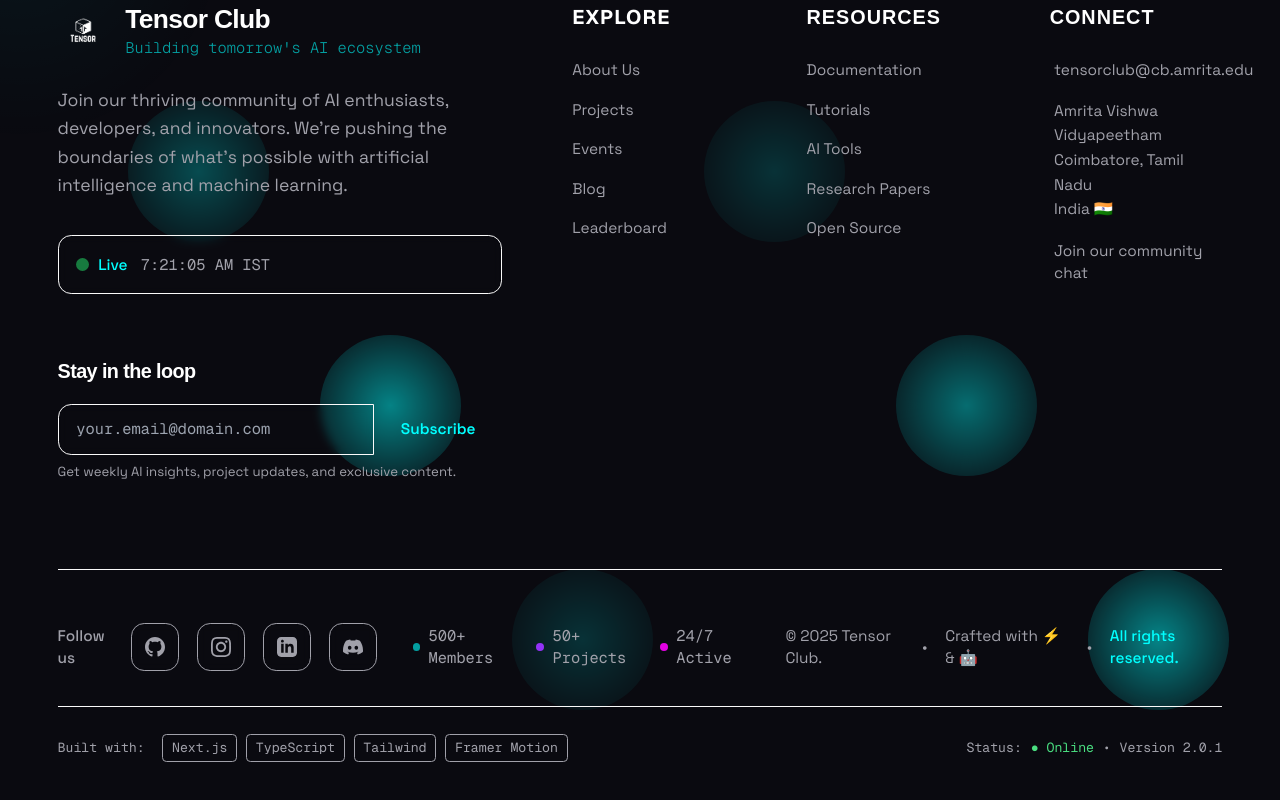
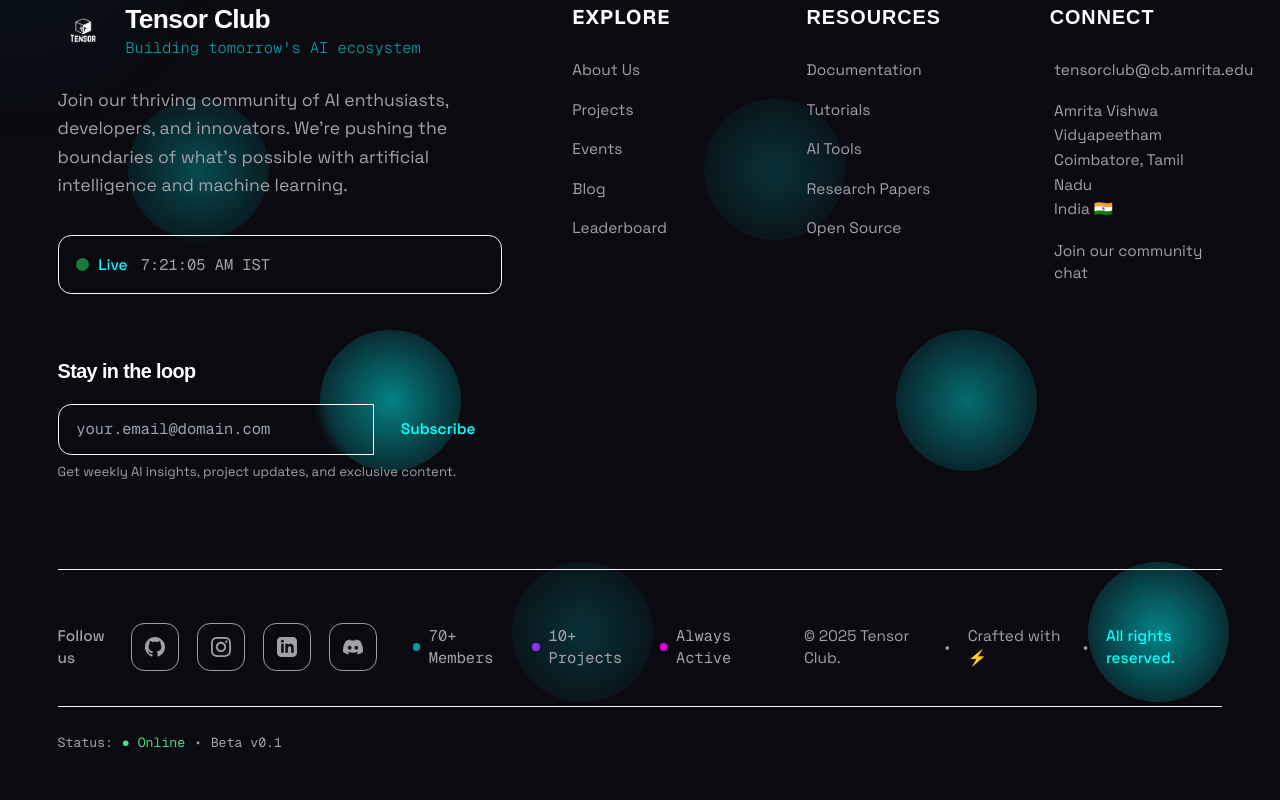
Before and after one commit to ArunN2005/tensor-web, a Next.js app: page / in a window 1280 px wide. Shown: the part 4890-5690 px from the top of the page. Built offline with nearby package versions, Linux system fonts and the light colour scheme; a web font is replaced by a local one.

Commit message:
Navi (#29)
* feat: update navbar, footer, and UI components

* fix: build fix

* Update Footer.tsx

```diff
--- a/src/components/pages/Footer.tsx
+++ b/src/components/pages/Footer.tsx
@@ -286,21 +286,21 @@
               <div className="flex items-center gap-4" style={{ fontFamily: 'var(--font-geist-mono)' }}>
                 <div className="flex items-center gap-2">
                   <div className="w-2 h-2 bg-[hsl(var(--electric-cyan))] rounded-full animate-pulse"></div>
-                  <span>500+ Members</span>
+                  <span>70+ Members</span>
                 </div>
                 <div className="flex items-center gap-2">
                   <div className="w-2 h-2 bg-[hsl(var(--digital-purple))] rounded-full animate-pulse" style={{ animationDelay: '0.5s' }}></div>
-                  <span>50+ Projects</span>
+                  <span>10+ Projects</span>
                 </div>
                 <div className="flex items-center gap-2">
                   <div className="w-2 h-2 bg-[hsl(var(--magenta))] rounded-full animate-pulse" style={{ animationDelay: '1s' }}></div>
-                  <span>24/7 Active</span>
+                  <span>Always Active</span>
                 </div>
               </div>
               <div className="flex items-center gap-4">
                 <span>© {new Date().getFullYear()} Tensor Club.</span>
                 <span className="hidden lg:block">•</span>
-                <span>Crafted with ⚡ & 🤖</span>
+                <span>Crafted with ⚡</span>
                 <span className="hidden lg:block">•</span>
                 <span className="text-[hsl(var(--electric-cyan))] font-medium">All rights reserved.</span>
               </div>
@@ -310,20 +310,11 @@
           {/* Tech stack indicator */}
           <div className="mt-8 pt-6 border-t border-[hsla(var(--border),0.1)]">
             <div className="flex flex-col sm:flex-row justify-between items-center gap-4 text-xs text-[hsl(var(--muted-foreground))]" style={{ fontFamily: 'var(--font-geist-mono)' }}>
-              <div className="flex items-center gap-4">
-                <span>Built with:</span>
-                <div className="flex items-center gap-2">
-                  <span className="px-2 py-1 bg-[hsla(var(--card),0.5)] rounded border border-[hsla(var(--border),0.3)]">Next.js</span>
-                  <span className="px-2 py-1 bg-[hsla(var(--card),0.5)] rounded border border-[hsla(var(--border),0.3)]">TypeScript</span>
-                  <span className="px-2 py-1 bg-[hsla(var(--card),0.5)] rounded border border-[hsla(var(--border),0.3)]">Tailwind</span>
-                  <span className="px-2 py-1 bg-[hsla(var(--card),0.5)] rounded border border-[hsla(var(--border),0.3)]">Framer Motion</span>
-                </div>
-              </div>
               <div className="flex items-center gap-2">
                 <span>Status:</span>
                 <span className="text-green-400">● Online</span>
                 <span>•</span>
-                <span>Version 2.0.1</span>
+                <span>Beta v0.1</span>
               </div>
             </div>
           </div>
```
